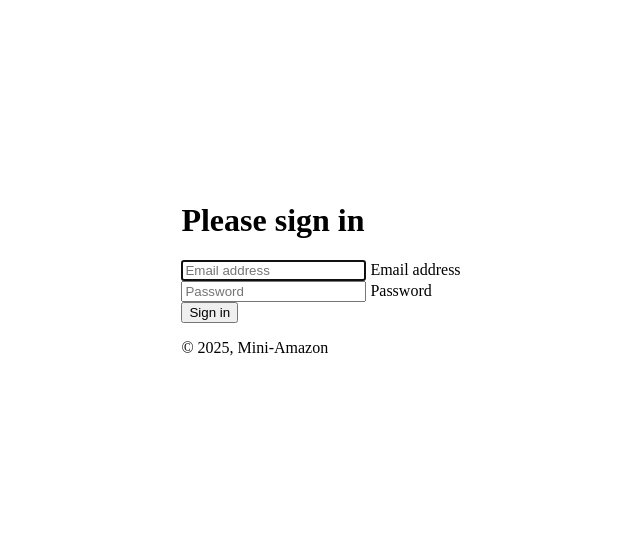
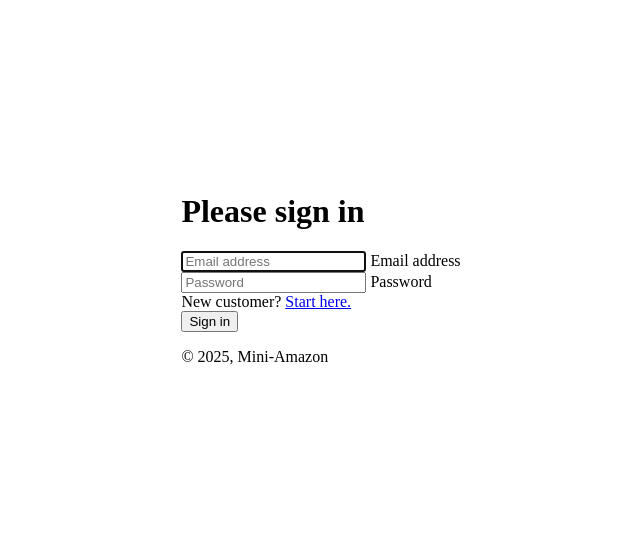
Before and after one commit to Phz-06/MiniAmazon, a Spring app: page /signin in a window 1280 px wide. Shown: the part 131-682 px from the top of the page, without its empty margins (319-959 px from the left). Run offline with Thymeleaf, Linux system fonts and the light colour scheme; the template is opened without the code that fills it, so the values that code supplies are empty; some of the project's set-up classes (security, data sources, template engines, error pages and the like) are left out, and stand-ins take their place.

Commit message:
Added register redirect in signin

```diff
--- a/src/main/resources/templates/signin.html
+++ b/src/main/resources/templates/signin.html
@@ -14,11 +14,9 @@
         <label for="inputPassword">Password</label>
       </div>
 
-      <!-- <div class="checkbox mb-3">
-        <label>
-          <input type="checkbox" value="remember-me"> Remember me
-        </label>
-      </div> -->
+      <div class="mt-3">
+        <span>New customer? <a href="/register">Start here.</a></span>
+      </div>
 
       <button class="w-100 btn btn-lg btn-primary" type="submit">Sign in</button>
       <p class="mt-5 mb-3 text-muted">&copy; 2025, Mini-Amazon</p>
```
